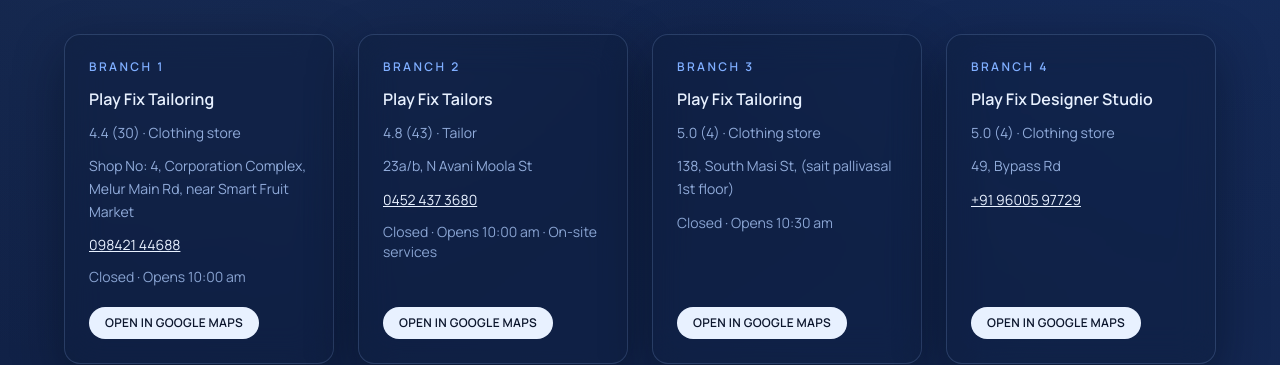
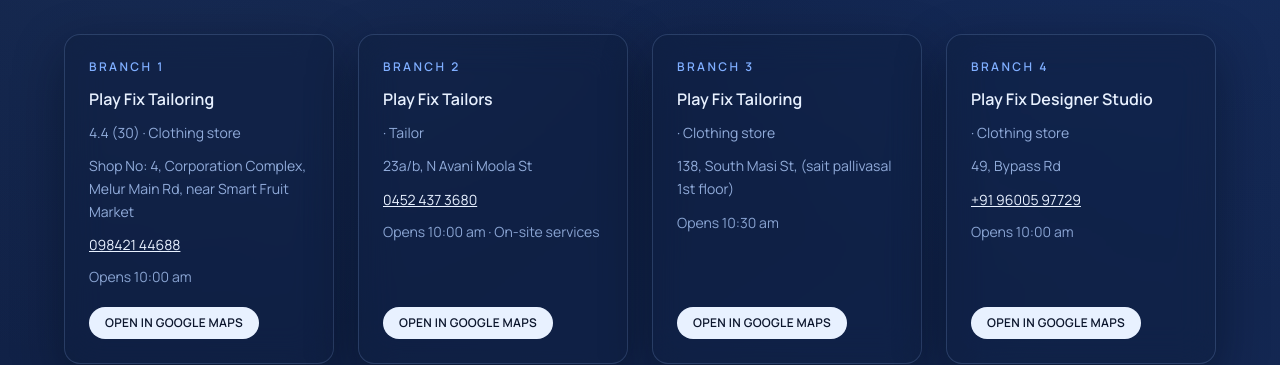
Before and after one commit to hussaindev-mdu/playfix, a React (Vite) app: page /contact in a window 1280 px wide. Shown: the part 829-1194 px from the top of the page. Built offline with nearby package versions, Linux system fonts and the light colour scheme; no server answers.

Commit message:
location msg edited

```diff
--- a/src/pages/ContactPage.jsx
+++ b/src/pages/ContactPage.jsx
@@ -9,35 +9,32 @@
     address:
       'Shop No: 4, Corporation Complex, Melur Main Rd, near Smart Fruit Market',
     phone: '098421 44688',
-    hours: 'Closed · Opens 10:00 am',
+    hours: 'Opens 10:00 am',
     mapsUrl:
       'https://www.google.com/maps/search/?api=1&query=Shop+No+4+Corporation+Complex+Melur+Main+Rd+near+Smart+Fruit+Market'
   },
   {
     name: 'Play Fix Tailors',
-    rating: '4.8 (43)',
     type: 'Tailor',
     address: '23a/b, N Avani Moola St',
     phone: '0452 437 3680',
-    hours: 'Closed · Opens 10:00 am · On-site services',
+    hours: 'Opens 10:00 am · On-site services',
     mapsUrl: 'https://www.google.com/maps/search/?api=1&query=23a%2Fb+N+Avani+Moola+St'
   },
   {
     name: 'Play Fix Tailoring',
-    rating: '5.0 (4)',
     type: 'Clothing store',
     address: '138, South Masi St, (sait pallivasal 1st floor)',
     phone: '',
-    hours: 'Closed · Opens 10:30 am',
+    hours: 'Opens 10:30 am',
     mapsUrl: 'https://www.google.com/maps/search/?api=1&query=138+South+Masi+St+sait+pallivasal+1st+floor'
   },
   {
     name: 'Play Fix Designer Studio',
-    rating: '5.0 (4)',
     type: 'Clothing store',
     address: '49, Bypass Rd',
     phone: '+91 96005 97729',
-    hours: '',
+    hours: 'Opens 10:00 am',
     mapsUrl: 'https://www.google.com/maps/search/?api=1&query=49+Bypass+Rd'
   }
 ];
```
